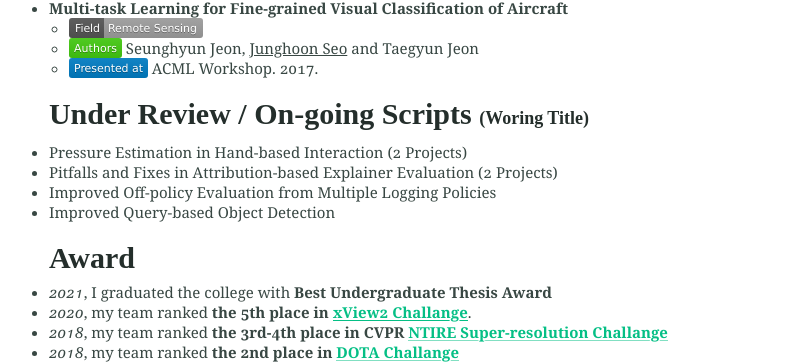
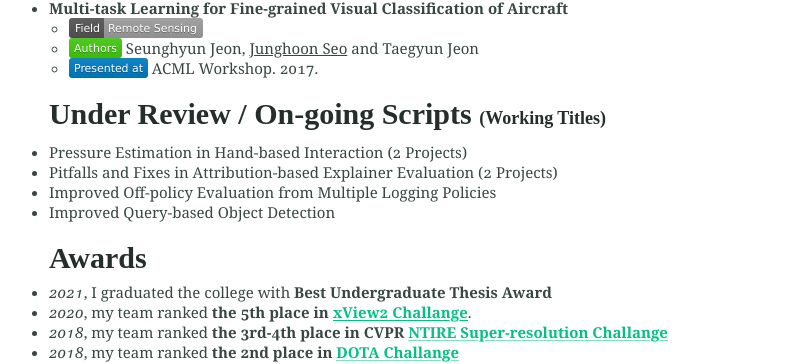
Before and after one commit to mikigom/mikigom.github.io, a Jekyll site: the page built from index.md, in a window 1280 px wide and 900 px high, scrolled down 2310 px. Shown: the part 152-516 px from the top of the window, without its empty margins (234-1025 px from the left). Built offline with Jekyll 4.4.1, drawn with Linux system fonts in a browser that asks for light colours.

Commit message:
Update index.md

```diff
--- a/index.md
+++ b/index.md
@@ -97,13 +97,13 @@ Hi, I am the technical leader of the research center at [SI Analytics](https://w
   - <img height="10" src="/assets/-Authors-brightgreen.svg"> Seunghyun Jeon, <U>Junghoon Seo</U> and Taegyun Jeon
   - <img height="10" src="/assets/-Presented%20at-blue.svg"> ACML Workshop. 2017.
 
-### Under Review / On-going Scripts <span style="font-size:0.6em;">(Woring Title)</span>
+### Under Review / On-going Scripts <span style="font-size:0.6em;">(Working Titles)</span>
 - Pressure Estimation in Hand-based Interaction (2 Projects)
 - Pitfalls and Fixes in Attribution-based Explainer Evaluation (2 Projects)
 - Improved Off-policy Evaluation from Multiple Logging Policies
 - Improved Query-based Object Detection
 
-### Award
+### Awards
 * *2021*, I graduated the college with **Best Undergraduate Thesis Award**
 * *2020*, my team ranked **the 5th place in [xView2 Challange](https://xview2.org/)**.
 * *2018*, my team ranked **the 3rd-4th place in CVPR [NTIRE Super-resolution Challange](https://data.vision.ee.ethz.ch/cvl/ntire18/)**
```
